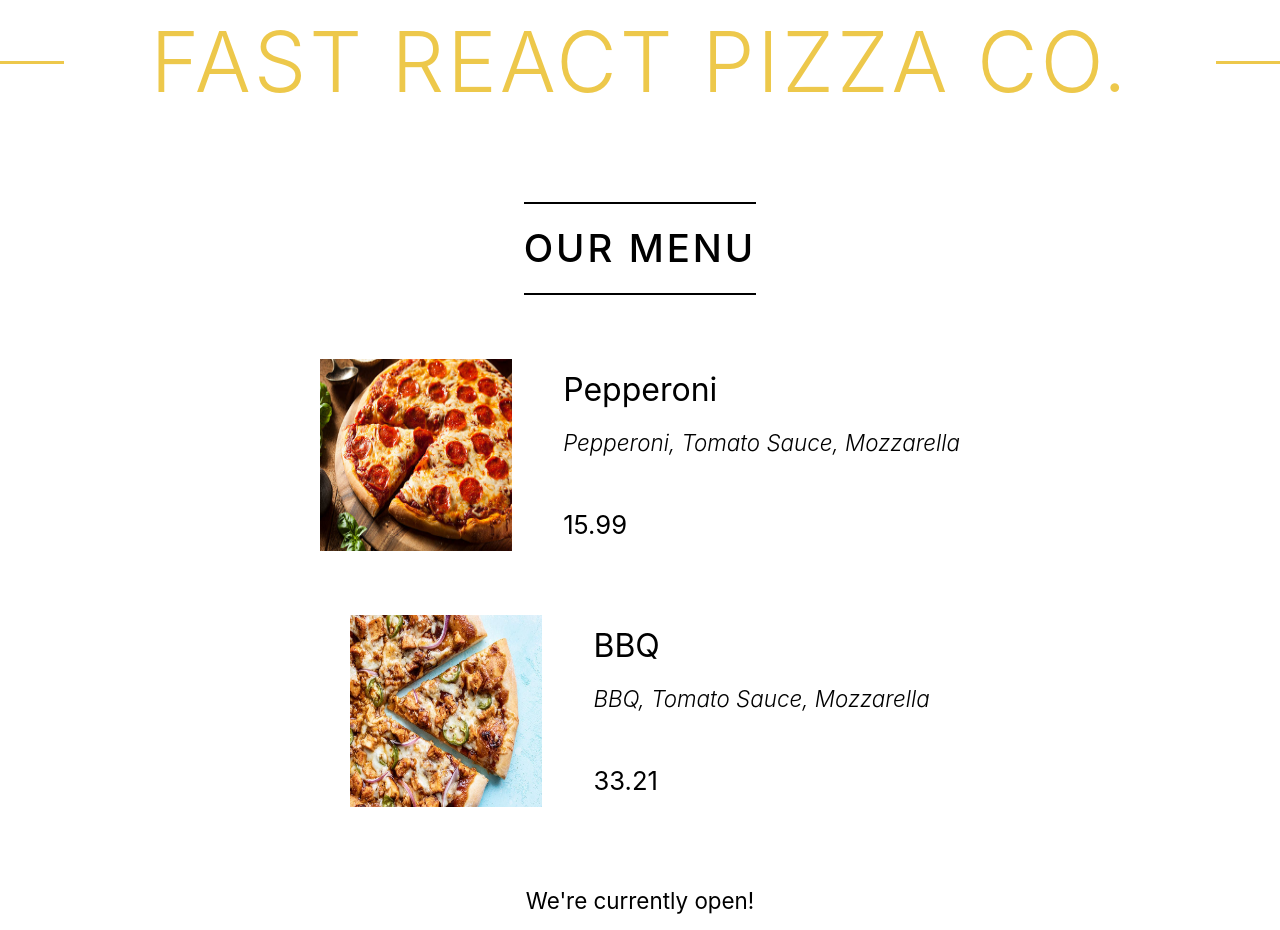
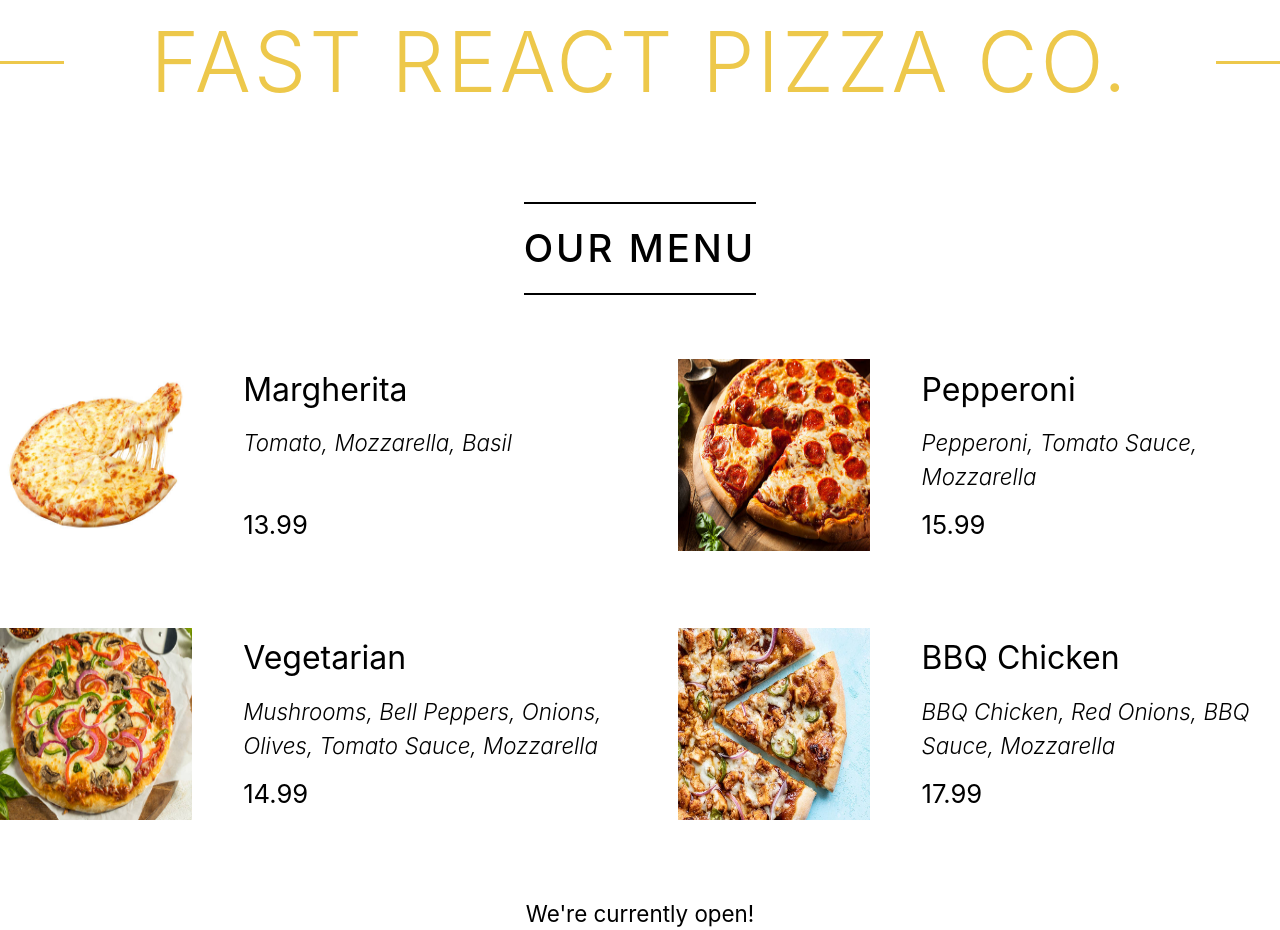
Before and after one commit to cristoph143/Pizza-Menu-React, a React (Create React App) app: page / in a window 1280 px wide. Built offline with nearby package versions, Linux system fonts and the light colour scheme.

Commit message:
Rendering List

```diff
--- a/src/App.js
+++ b/src/App.js
@@ -1,5 +1,5 @@
 import "./App.css";
-import pizzas from "./pizzas.json";
+import pizzaData from "./pizzas.json";
 import React from "react";
 function App() {
   return (
@@ -23,18 +23,11 @@ function Menu() {
   return (
     <main className="menu">
       <h2>Our Menu</h2>
-      <Pizza
-        name="Pepperoni"
-        ingredients="Pepperoni, Tomato Sauce, Mozzarella"
-        price={12.99}
-        photoName="pizzas/pepperoni_pizza.jpg"
-      />
-      <Pizza
-        name="BBQ"
-        ingredients="BBQ, Tomato Sauce, Mozzarella"
-        price={30.21}
-        photoName="pizzas/bbq_chicken_pizza.jpg"
-      />
+      <ul className="pizzas">
+        {pizzaData.map((pizza) => {
+          return <Pizza pizzaObj={pizza} key={pizza.name} />;
+        })}
+      </ul>
     </main>
   );
 }
@@ -58,16 +51,16 @@ function Footer() {
 }
 
 function Pizza(props) {
-  console.log(props);
+  const { name, ingredients, photoName, price } = props.pizzaObj;
   return (
-    <div className="pizza">
-      <img src={props.photoName} alt={props.name} />
+    <li className="pizza">
+      <img src={photoName} alt={name} />
       <div>
-        <h3>{props.name}</h3>
-        <p>{props.ingredients}</p>
-        <span>{props.price + 3}</span>
+        <h3>{name}</h3>
+        <p>{ingredients}</p>
+        <span>{(parseFloat(price.toFixed(2)) + 3).toFixed(2)}</span>
       </div>
-    </div>
+    </li>
   );
 }
 
```
